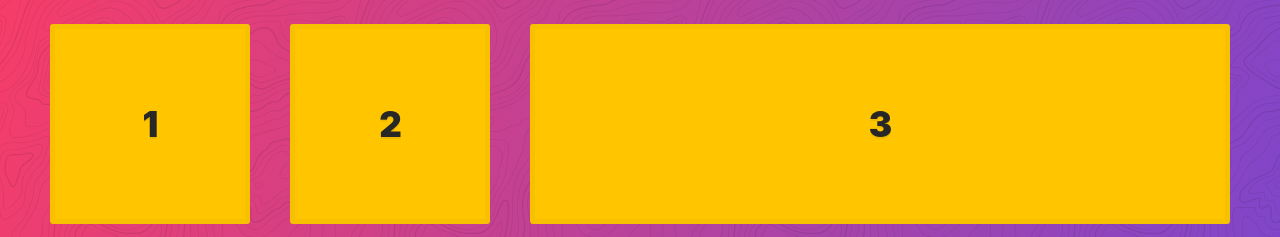
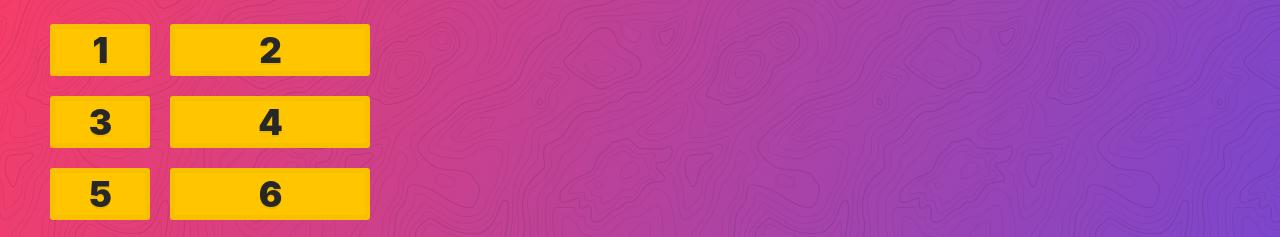
Before and after one commit to alvalle09/CSSGridTuts, a website: page 03_CSSGrind_Fundamentals/index.html in a window 1280 px wide. Shown: the part 102-339 px from the top of the page. Drawn offline with Linux system fonts and the light colour scheme.

Commit message:
understanding explicit and implicit grid locations

```diff
--- a/assets/style.css
+++ b/assets/style.css
@@ -46,9 +46,8 @@ body {
 
 .container {
   display : grid;
-  grid-template-columns: 200px 200px auto;
-  grid-template-rows: 200px 100px 300px;
-  grid-gap: 40px;
+  grid-template-columns: 100px 200px;
+  grid-gap: 20px;
 }
 
 
```
